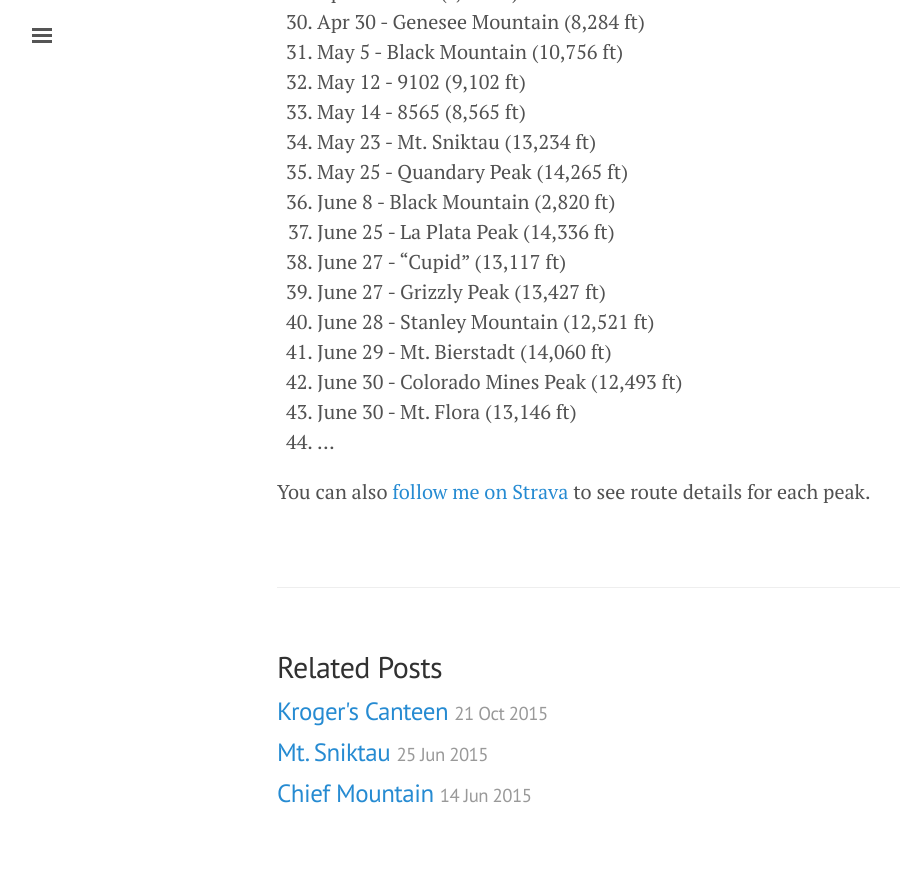
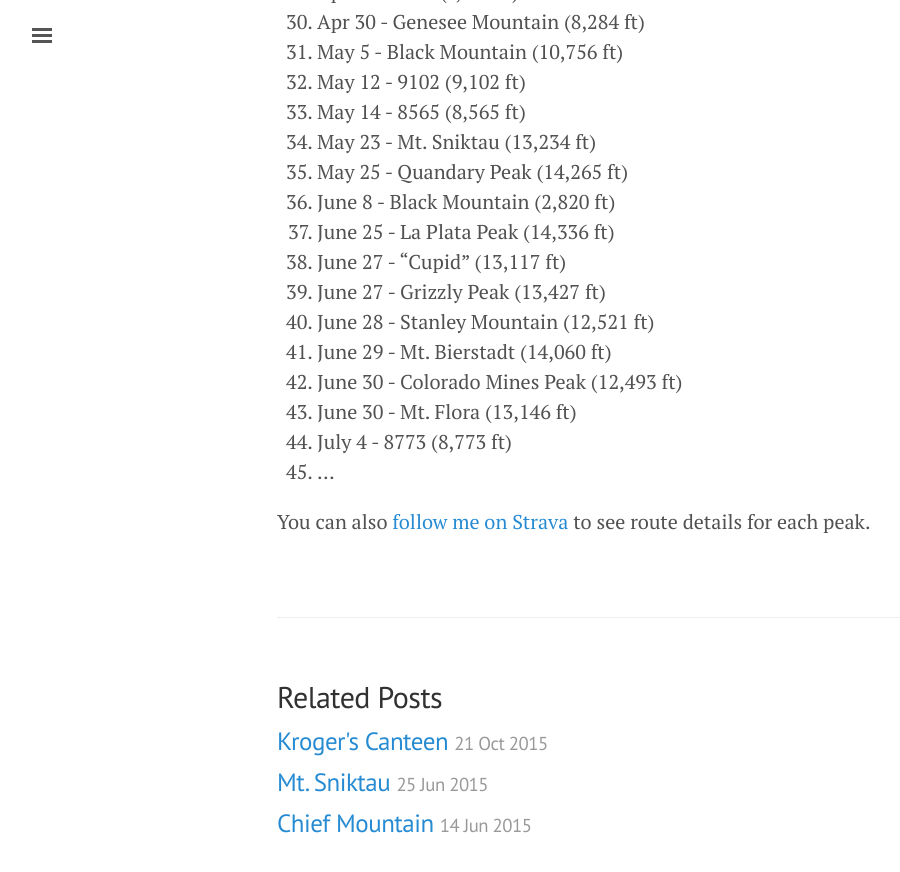
Before and after one commit to jhnnyk/jhnnyk.github.io, a Jekyll site: the page built from _posts/2016-01-26-100-mountains-in-2016.md, in a window 1280 px wide and 900 px high, scrolled down 1375 px. Shown: the top 872 px of the window, without its empty margins (3-903 px from the left). Built offline with Jekyll 4.4.1, drawn with Linux system fonts in a browser that asks for light colours.

Commit message:
8773 with Travis

```diff
--- a/_posts/2016-01-26-100-mountains-in-2016.md
+++ b/_posts/2016-01-26-100-mountains-in-2016.md
@@ -50,6 +50,7 @@ It's inspired me to stretch myself. So among a few other goals for 2016, I'm str
 41. June 29 - Mt. Bierstadt (14,060 ft)
 42. June 30 - Colorado Mines Peak (12,493 ft)
 43. June 30 - Mt. Flora (13,146 ft)
-44. ...
+44. July 4 - 8773 (8,773 ft)
+45. ...
 
 You can also [follow me on Strava](https://www.strava.com/athletes/149867) to see route details for each peak.
```
